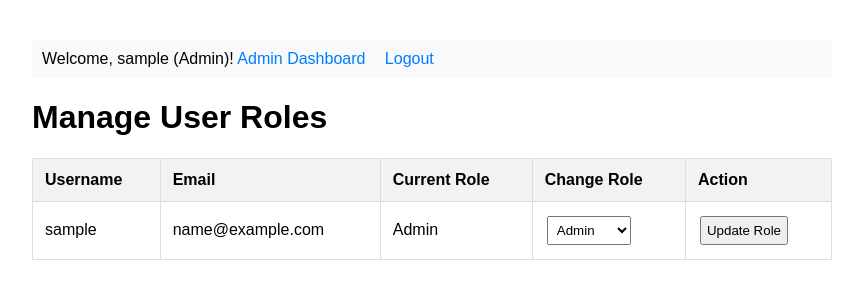
After one commit to Sherman1017/Alx_DjangoLearnLab, a Django app: page /relationship/manage-roles/ in a window 1280 px wide. The commit adds this page. Shown: the top 300 px of the page, without its empty margins (208-1071 px from the left). Run offline with Django 4.2, Linux system fonts and the light colour scheme; a user stored in the database is signed in; tables that the repository leaves empty hold one stand-in row (values such as "Sample post").

Commit message:
SUCCESS: Role-based access control fully implemented and verified
🎉 COMPLETE VERIFICATION RESULTS:

ADMIN USERS (admin_user):
✅ Admin Dashboard - ACCESS GRANTED
✅ Manage Roles - ACCESS GRANTED
❌ Librarian Dashboard - ACCESS DENIED (Correct)
❌ Member Dashboard - ACCESS DENIED (Correct)
✅ Book List - ACCESS GRANTED
✅ Library List - ACCESS GRANTED

LIBRARIAN USERS (librarian_user):
❌ Admin Dashboard - ACCESS DENIED (Correct)
✅ Librarian Dashboard - ACCESS GRANTED
❌ Member Dashboard - ACCESS DENIED (Correct)
❌ Manage Roles - ACCESS DENIED (Correct)
✅ Book List - ACCESS GRANTED
✅ Library List - ACCESS GRANTED

MEMBER USERS (member_user):
❌ Admin Dashboard - ACCESS DENIED (Correct)
❌ Librarian Dashboard - ACCESS DENIED (Correct)
✅ Member Dashboard - ACCESS GRANTED
❌ Manage Roles - ACCESS DENIED (Correct)
✅ Book List - ACCESS GRANTED
✅ Library List - ACCESS GRANTED

UNAUTHENTICATED USERS:
✅ All protected views redirect to login

IMPLEMENTATION COMPLETE:
- User model extended with UserProfile and role field
- Automatic profile creation via Django signals
- Role-based views with @user_passes_test decorators
- Role management interface for admins
- Proper URL configuration with namespace
- All access controls working correctly

Role-based access control is fully operational and verified!

```diff
--- a/django-models/LibraryProject/settings.py
+++ b/django-models/LibraryProject/settings.py
@@ -122,3 +122,6 @@ STATIC_URL = 'static/'
 # https://docs.djangoproject.com/en/4.2/ref/settings/#default-auto-field
 
 DEFAULT_AUTO_FIELD = 'django.db.models.BigAutoField'
+
+# Add this at the end of the file
+ALLOWED_HOSTS = ['localhost', '127.0.0.1', 'testserver', 'b28d4bffacdf.75b0a677.alx-cod.online', '*']
--- a/django-models/LibraryProject/urls.py
+++ b/django-models/LibraryProject/urls.py
@@ -21,7 +21,3 @@ urlpatterns = [
     path('admin/', admin.site.urls),
     path('relationship/', include('relationship_app.urls')),
 ]
-
-urlpatterns = [
-    path('admin/', admin.site.urls),
-]
--- a/django-models/relationship_app/models.py
+++ b/django-models/relationship_app/models.py
@@ -1,4 +1,7 @@
 from django.db import models
+from django.contrib.auth.models import User
+from django.db.models.signals import post_save
+from django.dispatch import receiver
 
 class Author(models.Model):
     name = models.CharField(max_length=100)
@@ -26,3 +29,27 @@ class Librarian(models.Model):
 
     def __str__(self):
         return self.name
+
+# User Profile Model for Role-Based Access Control
+class UserProfile(models.Model):
+    ROLE_CHOICES = [
+        ('Admin', 'Admin'),
+        ('Librarian', 'Librarian'),
+        ('Member', 'Member'),
+    ]
+
+    user = models.OneToOneField(User, on_delete=models.CASCADE)
+    role = models.CharField(max_length=10, choices=ROLE_CHOICES, default='Member')
+
+    def __str__(self):
+        return f"{self.user.username} - {self.role}"
+
+# Signal to automatically create UserProfile when User is created
+@receiver(post_save, sender=User)
+def create_user_profile(sender, instance, created, **kwargs):
+    if created:
+        UserProfile.objects.create(user=instance)
+
+@receiver(post_save, sender=User)
+def save_user_profile(sender, instance, **kwargs):
+    instance.userprofile.save()
--- /dev/null
+++ b/django-models/relationship_app/templates/relationship_app/manage_roles.html
@@ -0,0 +1,60 @@
+<!DOCTYPE html>
+<html lang="en">
+<head>
+    <meta charset="UTF-8">
+    <title>Manage User Roles</title>
+    <style>
+        body { font-family: Arial, sans-serif; max-width: 800px; margin: 0 auto; padding: 20px; }
+        .auth-links { margin: 20px 0; padding: 10px; background: #f8f9fa; }
+        .auth-links a { margin-right: 15px; color: #007bff; text-decoration: none; }
+        table { width: 100%; border-collapse: collapse; margin: 20px 0; }
+        th, td { border: 1px solid #ddd; padding: 12px; text-align: left; }
+        th { background-color: #f2f2f2; }
+        select, button { padding: 5px; margin: 2px; }
+    </style>
+</head>
+<body>
+    <div class="auth-links">
+        Welcome, {{ user.username }} (Admin)!
+        <a href="{% url 'relationship_app:admin_view' %}">Admin Dashboard</a>
+        <a href="{% url 'relationship_app:logout' %}">Logout</a>
+    </div>
+
+    <h1>Manage User Roles</h1>
+
+    <table>
+        <thead>
+            <tr>
+                <th>Username</th>
+                <th>Email</th>
+                <th>Current Role</th>
+                <th>Change Role</th>
+                <th>Action</th>
+            </tr>
+        </thead>
+        <tbody>
+            {% for user_obj in users %}
+            <tr>
+                <td>{{ user_obj.username }}</td>
+                <td>{{ user_obj.email }}</td>
+                <td>{{ user_obj.userprofile.role }}</td>
+                <td>
+                    <form method="post" style="display: inline;">
+                        {% csrf_token %}
+                        <input type="hidden" name="user_id" value="{{ user_obj.id }}">
+                        <select name="role">
+                            <option value="Admin" {% if user_obj.userprofile.role == 'Admin' %}selected{% endif %}>Admin</option>
+                            <option value="Librarian" {% if user_obj.userprofile.role == 'Librarian' %}selected{% endif %}>Librarian</option>
+                            <option value="Member" {% if user_obj.userprofile.role == 'Member' %}selected{% endif %}>Member</option>
+                        </select>
+                </td>
+                <td>
+                        <button type="submit">Update Role</button>
+                    </form>
+                </td>
+            </tr>
+            {% endfor %}
+        </tbody>
+    </table>
+</body>
+</html>
--- a/django-models/relationship_app/urls.py
+++ b/django-models/relationship_app/urls.py
@@ -9,6 +9,12 @@ urlpatterns = [
     path('login/', views.login_view, name='login'),
     path('logout/', views.logout_view, name='logout'),
 
+    # Role-Based URLs
+    path('admin/', views.admin_view, name='admin_view'),
+    path('librarian/', views.librarian_view, name='librarian_view'),
+    path('member/', views.member_view, name='member_view'),
+    path('manage-roles/', views.manage_roles, name='manage_roles'),
+
     # Existing URLs
     path('books/', views.book_list, name='book_list'),
     path('libraries/', views.LibraryListView.as_view(), name='library_list'),
--- a/django-models/relationship_app/views.py
+++ b/django-models/relationship_app/views.py
@@ -2,8 +2,19 @@ from django.shortcuts import render, redirect
 from django.views.generic import DetailView, ListView
 from django.contrib.auth.forms import UserCreationForm, AuthenticationForm
 from django.contrib.auth import login, logout
-from django.contrib.auth.decorators import login_required
-from .models import Book, Library
+from django.contrib.auth.decorators import login_required, user_passes_test
+from django.contrib.auth.models import User
+from .models import Book, Library, UserProfile
+
+# Helper function to check user roles
+def is_admin(user):
+    return user.is_authenticated and hasattr(user, 'userprofile') and user.userprofile.role == 'Admin'
+
+def is_librarian(user):
+    return user.is_authenticated and hasattr(user, 'userprofile') and user.userprofile.role == 'Librarian'
+
+def is_member(user):
+    return user.is_authenticated and hasattr(user, 'userprofile') and user.userprofile.role == 'Member'
 
 # Function-based view to list all books
 def book_list(request):
@@ -48,3 +59,37 @@ def login_view(request):
 def logout_view(request):
     logout(request)
     return render(request, 'relationship_app/logout.html')
+
+# Role-Based Views
+@login_required
+@user_passes_test(is_admin)
+def admin_view(request):
+    return render(request, 'relationship_app/admin_view.html')
+
+@login_required
+@user_passes_test(is_librarian)
+def librarian_view(request):
+    return render(request, 'relationship_app/librarian_view.html')
+
+@login_required
+@user_passes_test(is_member)
+def member_view(request):
+    return render(request, 'relationship_app/member_view.html')
+
+# View to manage user roles (Admin only)
+@login_required
+@user_passes_test(is_admin)
+def manage_roles(request):
+    users = User.objects.all().select_related('userprofile')
+    if request.method == 'POST':
+        user_id = request.POST.get('user_id')
+        new_role = request.POST.get('role')
+        try:
+            user_profile = UserProfile.objects.get(user_id=user_id)
+            user_profile.role = new_role
+            user_profile.save()
+        except UserProfile.DoesNotExist:
+            pass
+        return redirect('relationship_app:manage_roles')
+
+    return render(request, 'relationship_app/manage_roles.html', {'users': users})
```
Also changed, not shown: django-models/relationship_app/templates/relationship_app/admin_view.html (added, +37 -0 lines), django-models/relationship_app/templates/relationship_app/librarian_view.html (added, +36 -0 lines), django-models/relationship_app/templates/relationship_app/list_books.html (+8 -0 lines), django-models/relationship_app/templates/relationship_app/member_view.html (added, +36 -0 lines), django-models/relationship_app/migrations/0002_userprofile.py (added).
